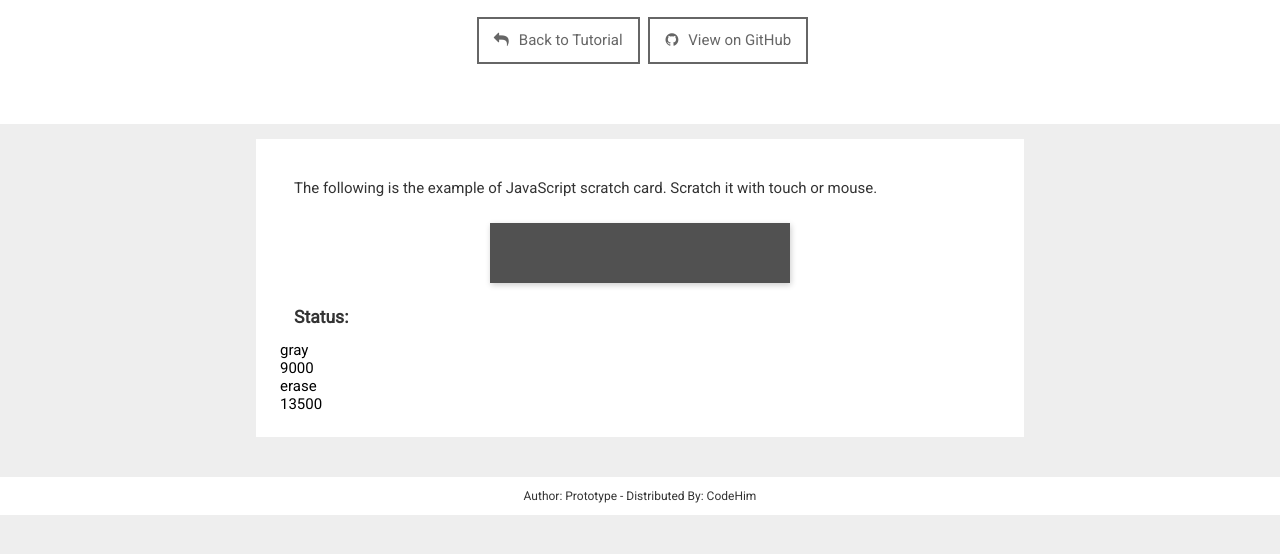
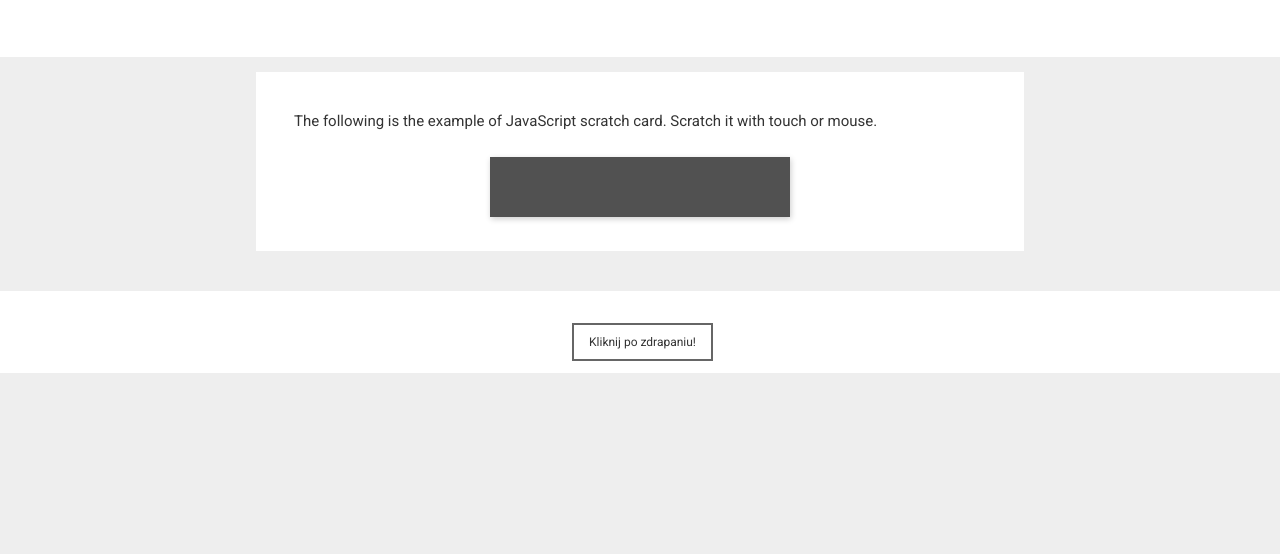
Before and after one commit to Tajniaks/niespodzianka, a plain HTML site: page index.html in a window 1280 px wide. Shown: the part 156-710 px from the top of the page. Drawn offline with Linux system fonts and the light colour scheme.

Commit message:
update 1

```diff
--- a/index.html
+++ b/index.html
@@ -1,5 +1,6 @@
 <!DOCTYPE html>
 <html lang="en">
+
 <head>
   <meta charset="utf-8">
   <meta name="viewport" content="width=device-width, initial-scale=1">
@@ -9,7 +10,7 @@
   <!-- Demo CSS -->
   <link rel="stylesheet" href="css/demo.css">
   <style>
-        .card{
+    .card {
       width: 300px;
       height: 60px;
       position: relative;
@@ -17,7 +18,8 @@
       margin: 10px auto;
     }
 
-      .base, #scratch {
+    .base,
+    #scratch {
       cursor: default;
       height: 60px;
       width: 300px;
@@ -26,10 +28,12 @@
       left: 0;
       cursor: grabbing;
     }
+
     .base {
       line-height: 60px;
       text-align: center;
     }
+
     #scratch {
       -webkit-tap-highlight-color: rgba(0, 0, 0, 0);
       -webkit-touch-callout: none;
@@ -38,15 +42,13 @@
   </style>
 
 </head>
+
 <body>
   <header class="intro">
     <h1> JavaScript scratch card Example</h1>
     <p>Scratch card sample, use native Canvas</p>
     <p> Written in HTML, CSS and JavaScript... </p>
-	<div class="action">
-	<a href="https://www.codehim.com/others/create-scratch-card-using-javascript-html5-canvas/" title="Back to download and tutorial page" class="btn back">Back to Tutorial</a>
-	<a href="https://github.com/sasaplus1-prototype/scratch-card-with-canvas" title="View, Fork or Star on GitHub" class="btn github">View on GitHub</a>
-	</div>
+
   </header>
   <main>
     <article>
@@ -55,20 +57,19 @@
         <div class="base">Coupon Code: 123456789</div>
         <canvas id="scratch" width="300" height="60"></canvas>
       </div>
-         <h3> Status:</h3>
-          <dl class="state">
-      <dt>gray</dt>
-      <dd id="gray-count">?</dd>
-      <dt>erase</dt>
-      <dd id="erase-count">?</dd>
-    </dl>
     </article>
   </main>
 
-<footer class="credit">Author: Prototype - Distributed By: <a title="Awesome web design code & scripts" href="https://www.codehim.com?source=demo-page" target="_blank">CodeHim</a></footer>
+  <footer class="credit">
+    <div class="action">
+      <a href="https://store.steampowered.com/account/redeemwalletcode" title="Back to download and tutorial page"
+        class="btn heart">Kliknij po zdrapaniu!</a>
+    </div>
+  </footer>
 
   <!-- scratch-card-with-canvas JS -->
   <script src="js/scratch-card.js"></script>
 
 </body>
+
 </html>
```
Lines whose indentation alone changed are shown as unchanged.
